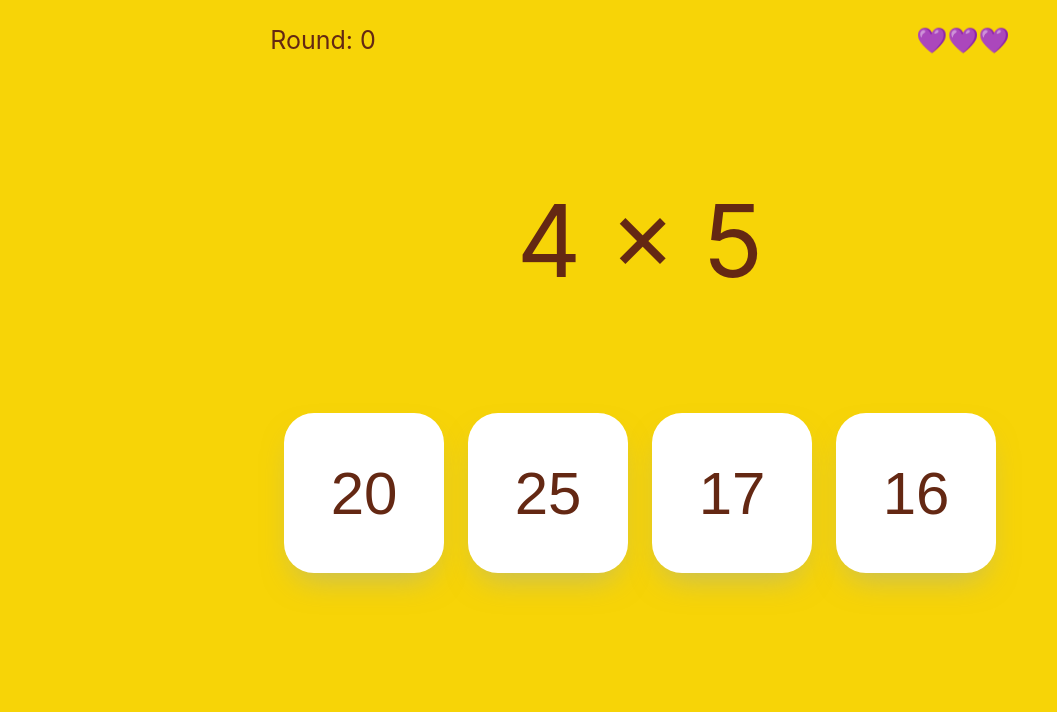
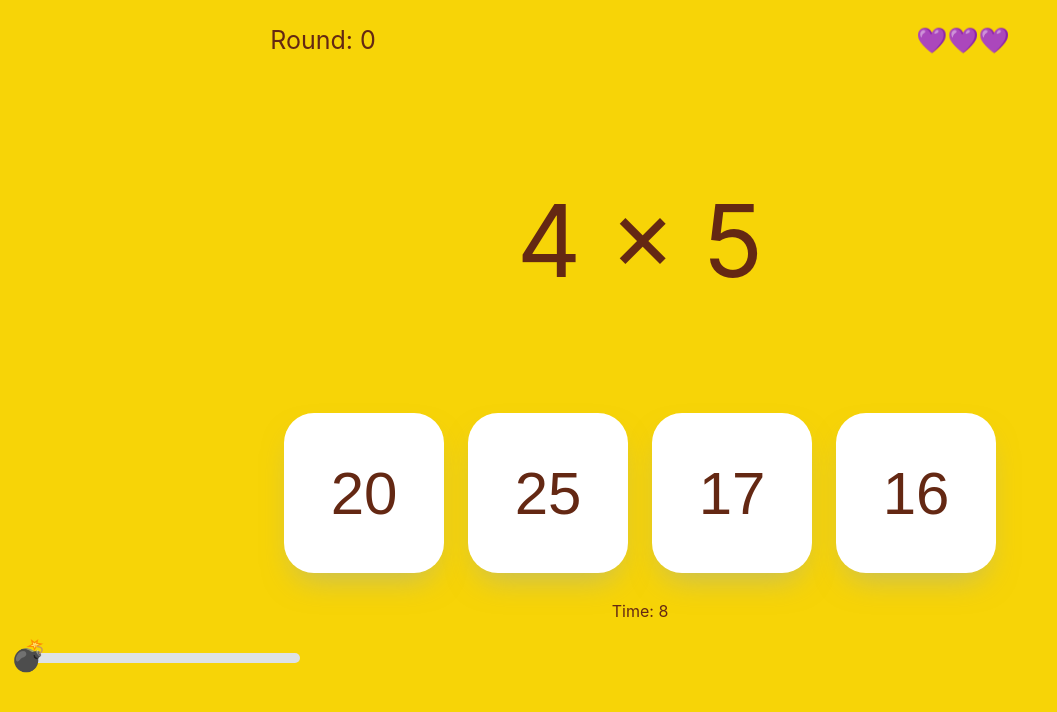
Before and after one commit to franciszekpol/learnmultiplication, a React (Create React App) app: page / in a window 1280 px wide. Both pictures are taken after a click on the button "NEW GAME". Shown: the top 712 px of the page, without its empty margins (0-1057 px from the left). Built offline with nearby package versions, Linux system fonts and the light colour scheme.

Commit message:
Add timer functionality

```diff
--- /dev/null
+++ b/src/components/Timer.jsx
@@ -0,0 +1,61 @@
+import React, { useEffect, useState } from 'react';
+import styled from 'styled-components';
+import { COLORS } from '../data/colors';
+
+const TimeBar = styled.div`
+  height: 80px;
+  position: relative;
+`;
+
+const Line = styled.p`
+  height: 10px;
+  border-radius: 5px;
+  position: absolute;
+  z-index: 1;
+  margin-left: 20px;
+  width: ${(props) => props.width};
+  background-color: ${(props) => {
+    if (props.time === 1) return '#ff0000';
+    if (props.time === 2) return '#ff7400';
+    if (props.time === 3) return '#ffc100';
+    return COLORS.secondaryColor;
+  }};
+`;
+
+const Icon = styled.p`
+  font-size: 30px;
+  position: absolute;
+  z-index: 2;
+  margin: 0 0 0 10px;
+`;
+
+function Timer() {
+  const [time, setTime] = useState(10);
+
+  function getCurrentLineWidth() {
+    return `${35 * time}px`;
+  }
+
+  useEffect(() => {
+    const interval = setInterval(() => {
+      setTime((time) => time - 1);
+    }, 1000);
+    return () => clearInterval(interval);
+  }, []);
+
+  return (
+    <div>
+      <p>Time: {time}</p>
+      <TimeBar>
+        {time > 0 ? (
+          <Icon display='inline'>&#128163;</Icon>
+        ) : (
+          <Icon display='inline'>&#128293;</Icon>
+        )}
+        <Line width={getCurrentLineWidth()} time={time} />
+      </TimeBar>
+    </div>
+  );
+}
+
+export default Timer;
--- a/src/pages/Round/Round.jsx
+++ b/src/pages/Round/Round.jsx
@@ -1,8 +1,8 @@
-import React from 'react';
 import SquareButton from './SquareButton';
 import LifeBar from './LifeBar';
 import styled from 'styled-components';
 import { COLORS } from '../../data/colors.js';
+import Timer from '../../components/Timer';
 
 const Container = styled.div`
   text-align: center;
@@ -102,6 +102,8 @@ function Round({ roundCount, lifesCount, handleClick }) {
           />
         );
       })}
+      {roundCount % 2 === 0 && <Timer />}
+      {!roundCount % 2 === 0 && <Timer />}
     </Container>
   );
 }
```
